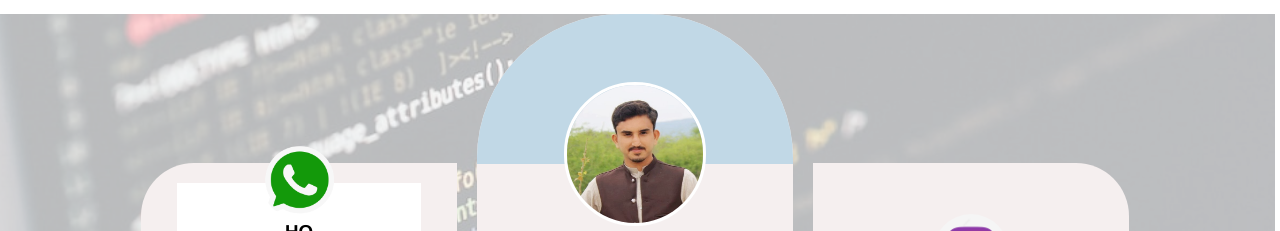
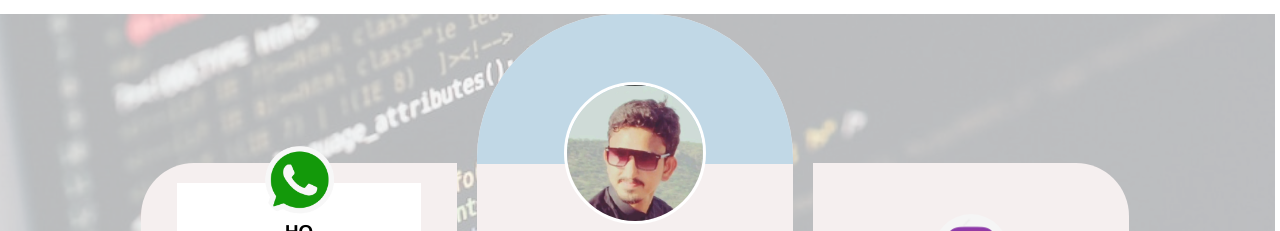
Before and after one commit to HQ447/HQ, a plain HTML site: page index.html in a window 1280 px wide. Shown: the top 231 px of the page. Drawn offline with Linux system fonts and the light colour scheme.

Commit message:
Update index.html

```diff
--- a/index.html
+++ b/index.html
@@ -234,7 +234,7 @@
         </div>
         <div class="mini2">
             <div class="background">
-                <img src="./iy.jpg" alt="">
+                <img src="img.jpg" alt="">
             </div>
 
             <div class="data">
```
